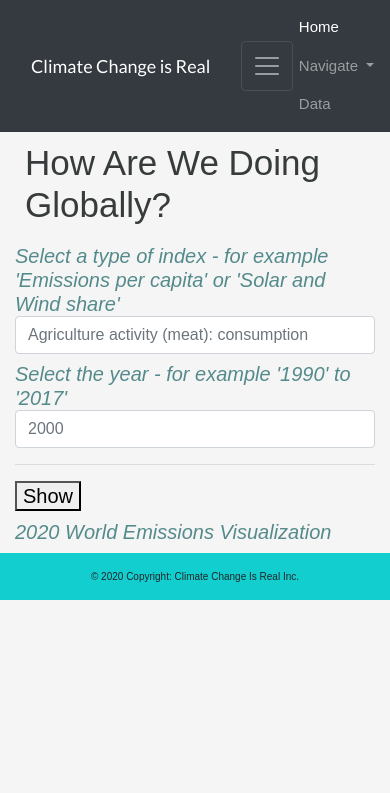
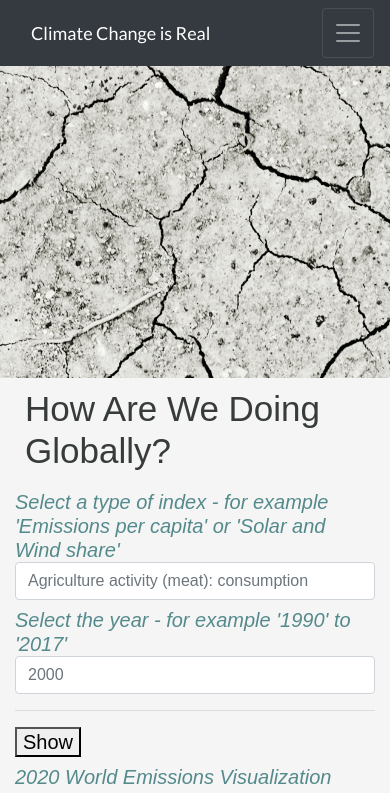
Before and after one commit to jbersinic/World-Emmissions-Portal, a Flask app: page / in a window 390 px wide. Shown: the top 793 px of the page. Run offline with Flask 2, Linux system fonts and the light colour scheme; parts of the project's set-up code (start-up, migrations or seed data) failed here and were passed over; some libraries are stand-ins or nearby versions.

Commit message:
updating
- added hero image
- updated issues with code for small screen (nav)

```diff
--- a/Emissions/app.py
+++ b/Emissions/app.py
@@ -10,7 +10,7 @@
 #################################################
 # Flask Setup
 #################################################
-app = Flask(__name__)
+app = Flask(__name__, static_url_path='/static')
 
 #################################################
 # Database Setup
--- a/Emissions/static/css/style.css
+++ b/Emissions/static/css/style.css
@@ -1,9 +1,9 @@
 html, body {
     height: 100%;
+    width: 100%;
 }
 
 .navbar {
-    min-height: 80px;
     font-size: 15px;
 }
 
@@ -18,6 +18,17 @@
 .navbar-toggler {
     padding: 9px 10px !important;
 }
+/* The hero image */
+.hero-image {
+    background-image: url("../images/climate.png");
+    height: 100%;
+    background-position: center;
+    background-repeat: no-repeat;
+    background-size: cover;
+    background-attachment: fixed;
+    position: relative;
+    min-height: 140px;
+  }
 
 h1 {
     padding: 10px;
--- a/Emissions/templates/country.html
+++ b/Emissions/templates/country.html
@@ -25,7 +25,7 @@
               <div class="collapse navbar-collapse flex-grow-1 text-right" id="navbarSupportedContent">
                   <ul class="navbar-nav ml-auto flex-nowrap">
                   <li class="nav-item active">
-                      <span><a class="nav-link active" href="/">Results by Country</a></span>
+                      <span><a class="nav-link active" href="#">Results by Country</a></span>
                   </li>
                   <li class="nav-item dropdown">
                           <a class="nav-link dropdown-toggle" href="#" id="navbarDropdown" role="button" data-toggle="dropdown" aria-haspopup="true" aria-expanded="false">
@@ -43,6 +43,7 @@
             </ul>
         </div>
     </nav>
+    <div class="hero-image"></div>
 
     <div class="container">
             <div class="row">
--- a/Emissions/templates/index.html
+++ b/Emissions/templates/index.html
@@ -23,19 +23,20 @@
     integrity="sha512-tAGcCfR4Sc5ZP5ZoVz0quoZDYX5aCtEm/eu1KhSLj2c9eFrylXZknQYmxUssFaVJKvvc0dJQixhGjG2yXWiV9Q=="
     crossorigin=""></script>
 
+
 </head>
+<body>
 
-<body>
     <nav class="navbar navbar-expand-lg navbar-dark bg-dark">
         <a class="navbar-brand" href="#">Climate Change is Real</a>
             <button class="navbar-toggler" type="button" data-toggle="collapse" data-target="#navbarSupportedContent" aria-controls="navbarSupportedContent" aria-expanded="false" aria-label="Toggle navigation">
                 <span class="navbar-toggler-icon"></span>
             </button>
 
-            <div class="collapse navbar-collapse flex-grow-1 text-right" id="navbarSupportedContent"></div>
+            <div class="collapse navbar-collapse flex-grow-1 text-right" id="navbarSupportedContent">
                 <ul class="navbar-nav ml-auto flex-nowrap">
                 <li class="nav-item active">
-                    <span><a class="nav-link active" href="/">Home</a></span>
+                    <span><a class="nav-link active" href="#">Home</a></span>
                 </li>
                 <li class="nav-item dropdown">
                         <a class="nav-link dropdown-toggle" href="#" id="navbarDropdown" role="button" data-toggle="dropdown" aria-haspopup="true" aria-expanded="false">
@@ -51,18 +52,19 @@
                     <a class="nav-link" href="/data">Data</a>
                 </li>
                 </ul>
-        </nav>
-
+                </div>
+            </nav>
+            <div class="hero-image"></div>
 <div class="container">
-
-        <div class="row">
-            <div class="col-md-12">
+    <div class="row">
+        <div class="col-md-12">
                 <h1>How Are We Doing Globally?</h1>
                 <h3>Select a type of index - for example 'Emissions per capita' or 'Solar and Wind share'
                     <input class="form-control" id="fieldworld" type="text" placeholder="Agriculture activity (meat): consumption">
                 </h3>
-            </div>
         </div>
+    </div>
+
         <div class="row">
             <div class="col-md-12">
                 <h3>Select the year - for example '1990' to '2017'
@@ -74,24 +76,19 @@
         </div>
 
         <div class="row">
-            <div class="col-md-12">
                 <div id="map"></div>
-            </div>
         </div>
 
         <div class="row">
-
             <div class="col-md-12">
                 <h3>2020 World Emissions Visualization</h3>
             </div>
         </div>
 
-        <div class="row">
-            <div class="col-md-12">
                 <div id="scatter"></div>
-            </div>
-        </div>
-    </div>
+
+</div>
+
     <footer class="page-footer font-small blue">
         <div class="footer-copyright text-center py-3">© 2020 Copyright:
           <a> Climate Change Is Real Inc.</a>
```
Also changed, not shown: Emissions/templates/form.html (deleted, +0 -55 lines), Emissions/templates/insights.html (+9 -7 lines), Emissions/images/header.png (deleted), Emissions/static/images/climate.png (added), 3 other files.
